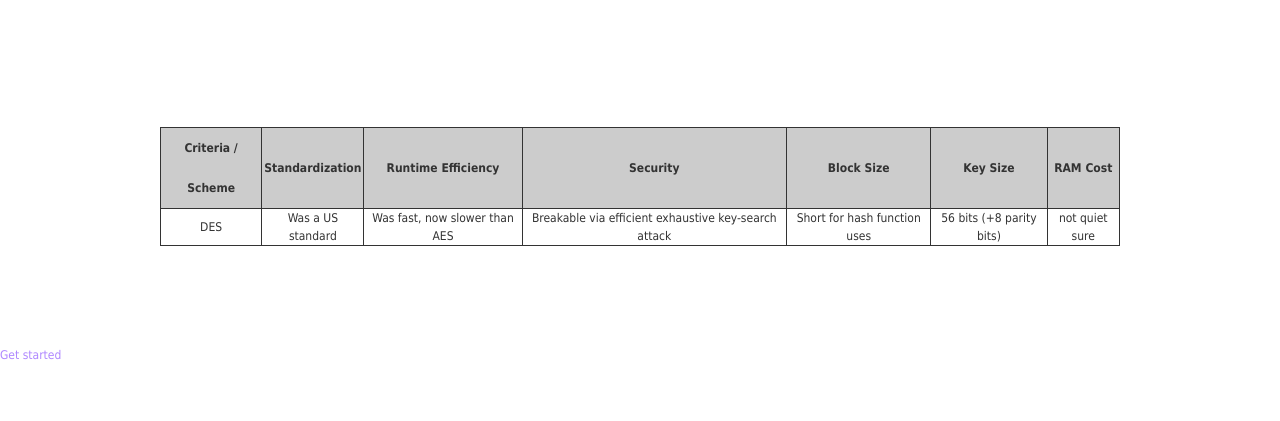
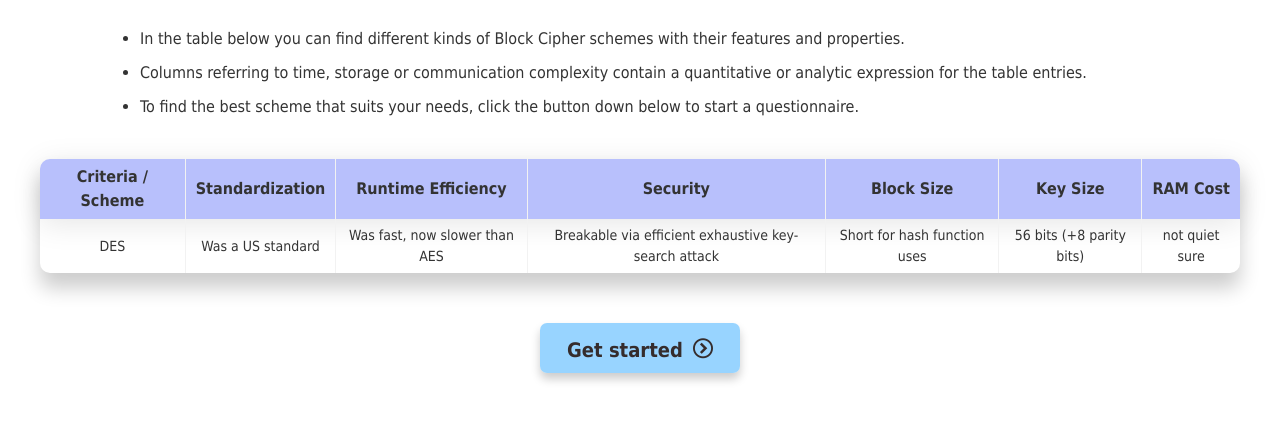
Before and after one commit to Johnson1602/csgy-6903-cryptography, a plain HTML site: page Project 02/index.html in a window 1280 px wide. Shown: the part 83-504 px from the top of the page. Drawn offline with Linux system fonts and the light colour scheme; files whose address does not match are found by name.

Commit message:
finish index UI

```diff
--- a/Project 02/css/common.css
+++ b/Project 02/css/common.css
@@ -42,8 +42,11 @@ header {
 	height: 110px;
 	line-height: 110px;
 	font-size: 22px;
-	/* background-color: #eee; */
 	text-align: center;
+}
+
+header h1 a {
+	color: #333333;
 }
 
 /* clear float */
--- a/Project 02/css/index.css
+++ b/Project 02/css/index.css
@@ -1,18 +1,103 @@
+.schemes {
+	width: 1200px;
+	margin: 0 auto;
+}
+
+.intro {
+	margin: 0 100px;
+	font-size: 16px;
+}
+
+.intro li {
+	margin-bottom: 10px;
+}
+
 table {
-	width: 960px;
-	margin: 100px auto;
+	margin: 40px auto 0;
 	border-collapse: collapse;
 	text-align: center;
+	border-radius: 10px;
+	box-shadow: 0 15px 20px rgba(0, 0, 0, 0.2);
 }
 
-table,
-th,
-td {
-	border: 1px solid #333333;
+thead tr {
+	height: 60px;
+	font-size: 16px;
+	background-color: #b8c0fc;
+	box-shadow: 0 5px 30px rgba(0, 0, 0, 0.1);
+	border-radius: 10px 10px 0 0;
 }
 
-th {
-	height: 40px;
-	line-height: 40px;
-	background-color: #cccccc;
+th:first-child {
+	border-top-left-radius: 10px;
 }
+
+th:last-child {
+	border-top-right-radius: 10px;
+	border-right: none;
+}
+
+table td,
+table th {
+	padding: 0 10px;
+	border-right: 1px solid #f2f2f2;
+}
+
+table td:last-child {
+	border: none;
+}
+
+table tbody tr {
+	height: 54px;
+	font-size: 14px;
+	border-top: 1px solid #f2f2f2;
+}
+
+table tbody tr:nth-child(even) {
+	background-color: #f3f3f3;
+}
+
+table tbody tr:first-child {
+	border-top: none;
+}
+
+table tbody tr:last-child {
+	border-radius: 0px 0px 10px 10px;
+}
+
+table tbody tr:last-child td:first-child {
+	border-bottom-left-radius: 10px;
+}
+
+table tbody tr:last-child td:last-child {
+	border-bottom-right-radius: 10px;
+}
+
+/* get started button */
+.start {
+	display: block;
+	width: 200px;
+	height: 50px;
+	margin: 50px auto 0px;
+	line-height: 50px;
+	background-color: #6ac1ffaf;
+	text-align: center;
+	font-size: 20px;
+	font-weight: 700;
+	color: #352c2c;
+	border: none;
+	border-radius: 7px;
+	box-shadow: 0 6px 10px rgba(0, 0, 0, 0.2);
+	transition: all .1s;
+}
+
+.start:hover {
+	background-color: #af87ff;
+	color: #ffffff;
+}
+
+.start span {
+	font-family: 'icomoon';
+	font-weight: 400;
+	margin-left: 10px;
+}
--- a/Project 02/index.html
+++ b/Project 02/index.html
@@ -10,13 +10,20 @@
 <body>
 	<!-- header -->
 	<header class="w">
-		<h1>Scheme Picker for Block Cipher</h1>
+		<h1><a href="index.html">Scheme Picker for Block Cipher</a></h1>
 	</header>
 
 	<div class="schemes">
+		<ul class="intro">
+			<li>In the table below you can find different kinds of Block Cipher schemes with their features and properties.</li>
+			<li>Columns referring to time, storage or communication complexity contain a quantitative or analytic expression for the table entries.</li>
+			<li>To find the best scheme that suits your needs, click the button down below to start a questionnaire.</li>
+		</ul>
+
 		<!-- scheme table -->
 		<table>
 			<thead>
+				<tr>
 					<th>Criteria / Scheme</th>
 					<th>Standardization</th>
 					<th>Runtime Efficiency</th>
@@ -24,12 +31,13 @@
 					<th>Block Size</th>
 					<th>Key Size</th>
 					<th>RAM Cost</th>
+				</tr>
 			</thead>
 			<tbody></tbody>
 		</table>
 
 		<!-- start -->
-		<a href="picker.html">Get started</a>
+		<a href="picker.html" class="start">Get started<span></span></a>
 	</div>
 
 	<!-- import js -->
```
Also changed, not shown: Project 02/picker.html (+1 -1 lines). Lines whose indentation alone changed are shown as unchanged.
